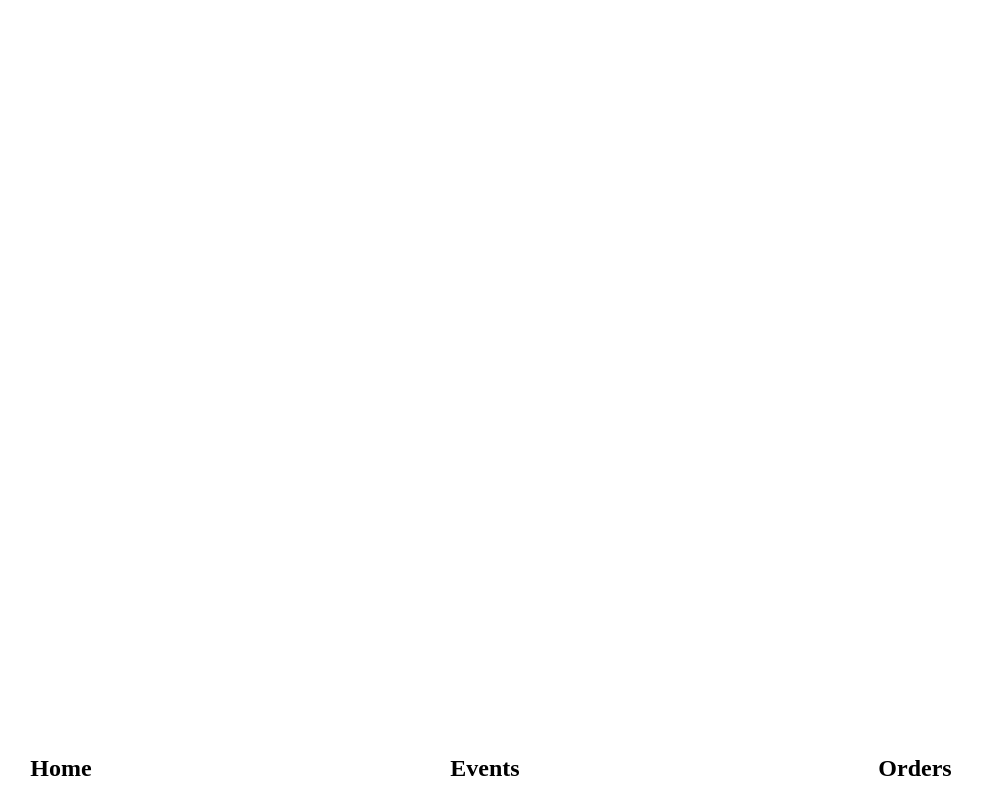
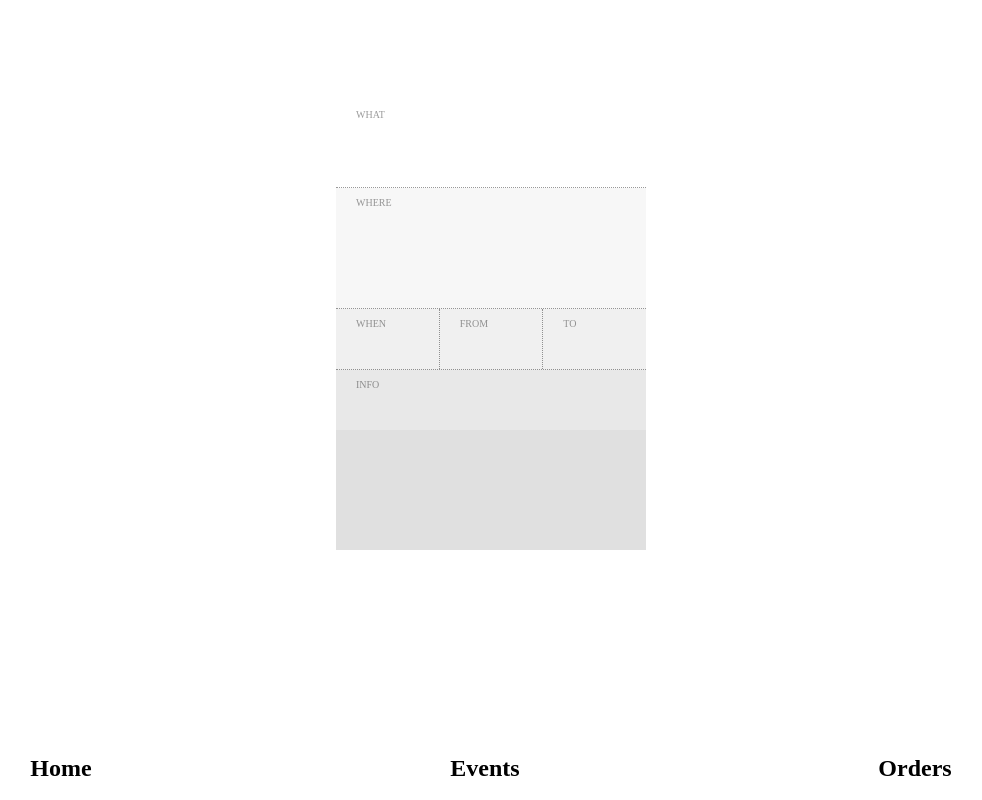
Before and after one commit to isakskold/where-its-at, a React (Vite) app in the folder vite-project/: page / in a window 1280 px wide. Shown: the whole page, without its empty margins (149-1131 px from the left). Built offline with nearby package versions, Linux system fonts and the light colour scheme; the HTML template or start-up script is replaced by a standard one.

Commit message:
Created layout for ticket component

```diff
--- /dev/null
+++ b/vite-project/src/components/ticket/Ticket.jsx
@@ -0,0 +1,99 @@
+import React from "react";
+import styled from "styled-components";
+
+const StyledTicket = styled.article`
+  width: 310px;
+  height: 450px;
+  background-color: var(--text-white);
+  display: flex;
+  flex-direction: column;
+  margin: auto;
+  margin-top: 100px;
+`;
+
+const StyledSection = styled.section`
+  display: block;
+  width: 100%;
+  border-bottom: 1px dotted #00000066;
+`;
+
+const StyledSectionWhat = styled(StyledSection)`
+  flex-grow: 1;
+  background-color: var(--text-white);
+`;
+
+const StyledSectionWhere = styled(StyledSection)`
+  height: 26.67%; /* 120px / 450px * 100% */
+  background-color: rgba(0, 0, 0, 0.03);
+`;
+
+const StyledSectionWhenFromTo = styled(StyledSection)`
+  height: 13.33%; /* 60px / 450px * 100% */
+  background-color: rgba(0, 0, 0, 0.06);
+  display: flex;
+
+  :nth-child(2) {
+    border-left: 1px dotted #00000066; /* Dotted border on the left */
+    border-right: 1px dotted #00000066; /* Dotted border on the right */
+  }
+`;
+
+const StyledSectionInfo = styled(StyledSection)`
+  height: 13.33%; /* 60px / 450px * 100% */
+  background-color: rgba(0, 0, 0, 0.09);
+  border-bottom: none;
+`;
+
+const StyledSectionBarcode = styled(StyledSection)`
+  height: 26.67%; /* 120px / 450px * 100% */
+  background-color: rgba(0, 0, 0, 0.12);
+  border-bottom: none;
+`;
+
+const StyledSectionDescription = styled.p`
+  font-size: 10px;
+  color: rgba(0, 0, 0, 0.4); /* 40% opacity */
+  height: 30px;
+  line-height: 30px; /* Vertically center text */
+  margin: 0; /* Remove default margin */
+  margin-left: 20px;
+`;
+
+const StyledSectionBox = styled.section`
+  width: 100%;
+`;
+
+const Ticket = () => {
+  return (
+    <StyledTicket>
+      <StyledSectionWhat>
+        <StyledSectionDescription>WHAT</StyledSectionDescription>
+      </StyledSectionWhat>
+
+      <StyledSectionWhere>
+        <StyledSectionDescription>WHERE</StyledSectionDescription>
+      </StyledSectionWhere>
+
+      <StyledSectionWhenFromTo>
+        <StyledSectionBox>
+          <StyledSectionDescription>WHEN</StyledSectionDescription>
+        </StyledSectionBox>
+
+        <StyledSectionBox>
+          <StyledSectionDescription>FROM</StyledSectionDescription>
+        </StyledSectionBox>
+
+        <StyledSectionBox>
+          <StyledSectionDescription>TO</StyledSectionDescription>
+        </StyledSectionBox>
+      </StyledSectionWhenFromTo>
+
+      <StyledSectionInfo>
+        <StyledSectionDescription>INFO</StyledSectionDescription>
+      </StyledSectionInfo>
+      <StyledSectionBarcode></StyledSectionBarcode>
+    </StyledTicket>
+  );
+};
+
+export default Ticket;
--- a/vite-project/src/pages/ComponentDevelopment.jsx
+++ b/vite-project/src/pages/ComponentDevelopment.jsx
@@ -1,3 +1,4 @@
+import Ticket from "../components/ticket/Ticket";
 import Events from "./events/Events";
 import Order from "./order/Order";
 
@@ -9,6 +10,7 @@ const ComponentDevelopment = () => {
       {/*<Events />
       <Events initialData={"singleEvent"} />
       <Events initialData={"allSelectedEvents"} />*/}
+      <Ticket />
     </>
   );
 };
```
Also changed, not shown: vite-project/src/components/ticket/components/SectionBarcode.jsx (added), vite-project/src/components/ticket/components/SectionInfo.jsx (added), vite-project/src/components/ticket/components/SectionWhat.jsx (added), vite-project/src/components/ticket/components/SectionWhenFromTo.jsx (added), vite-project/src/components/ticket/components/SectionWhere.jsx (added).
